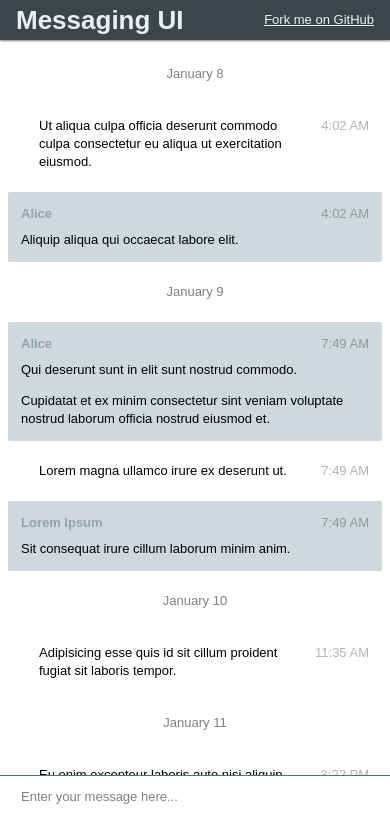
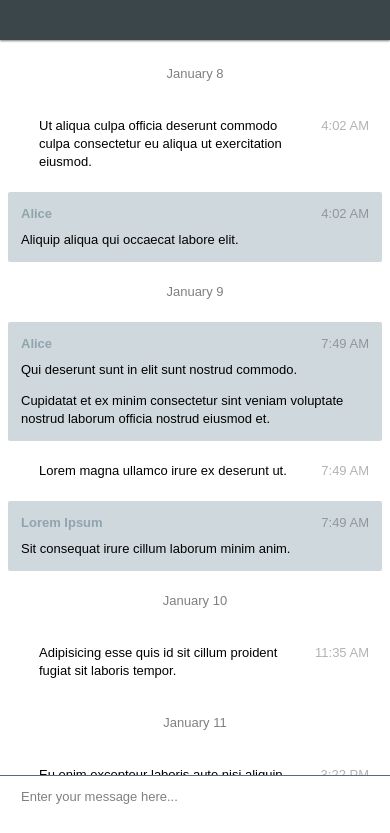
Before and after one commit to DmitryMyadzelets/ui-messaging, a website: page index.html in a window 390 px wide. Shown: the top 833 px of the page. Drawn offline with Linux system fonts and the light colour scheme.

Commit message:
Mobile debug

```diff
--- a/index.html
+++ b/index.html
@@ -13,7 +13,7 @@
 <body>
 
     <header>
-            <div>
+<!--             <div>
                 <h1>Messaging UI</h1>
             </div>
             <div class='pull-right'>
@@ -21,7 +21,7 @@
                     Fork me on GitHub
                 </a>
             </div>
-    </header>
+ -->    </header>
 
     <div class="wrap-messages">
         <div id='messages'>
```
